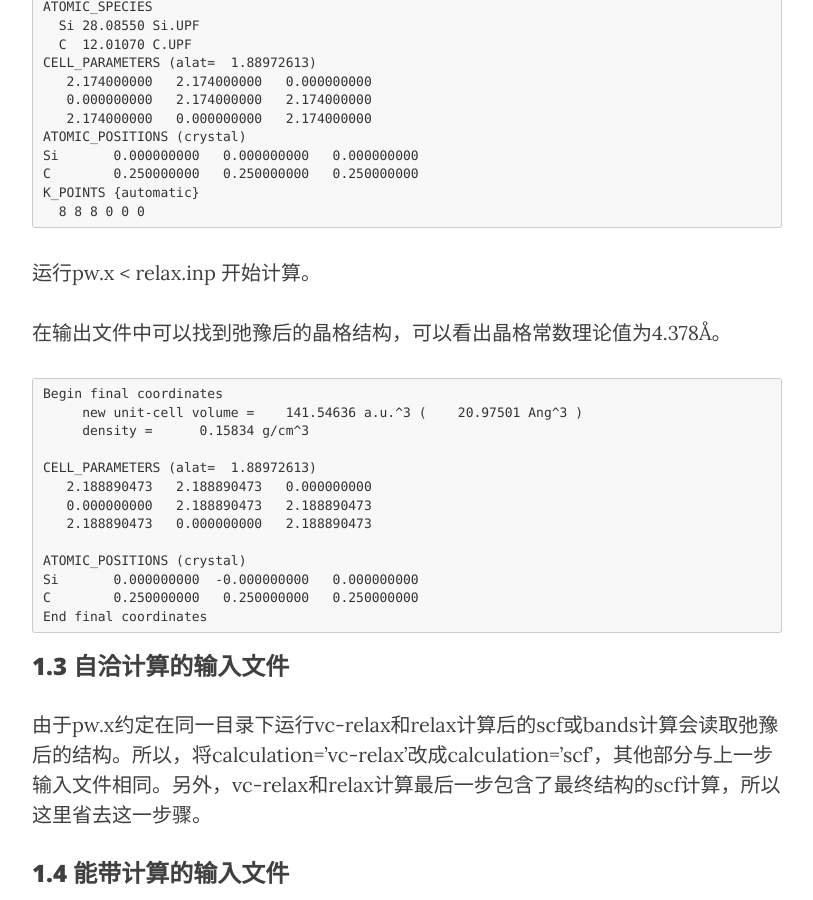
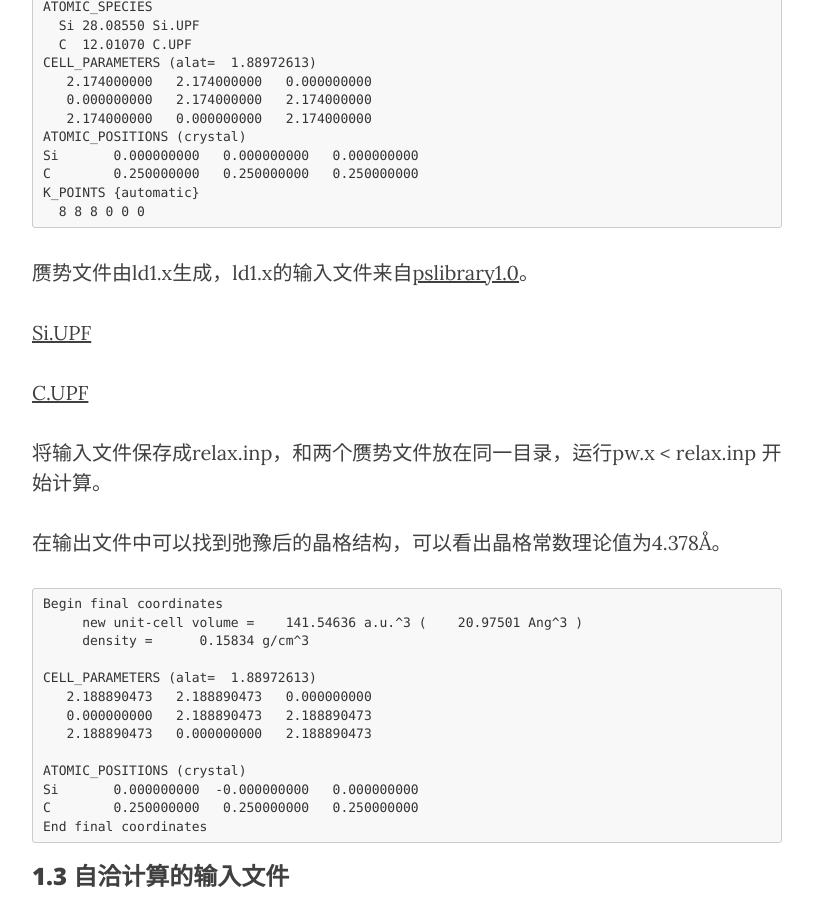
Before and after one commit to yyyu200/DFTbook, a Jekyll site: the page built from _posts/2019-04-01-HandsOn.md, in a window 1280 px wide and 900 px high, scrolled down 4533 px. Shown: the whole window, without its empty margins (233-1046 px from the left). Built offline with Jekyll 4.4.1, drawn with Linux system fonts in a browser that asks for light colours; nearby versions of some CDN libraries; formulas are drawn with MathJax 3; comment, search, counter and statistics services are not loaded.

Commit message:
modify at20190403-13:00:22-aliyun

````diff
--- a/_posts/2019-04-01-HandsOn.md
+++ b/_posts/2019-04-01-HandsOn.md
@@ -95,6 +95,7 @@ ibrav,celldm,nat,ntyp
 ### 1.2 结构弛豫的输入文件
 
 pw.x的初始晶体结构及晶格参数是实验值，但是，为了后续可能的超胞计算需要通过力的弛豫（relax）得到理论值（如果只计算体材料能带，而所关心的问题只限于电子性质而无关晶格，使用实验值也是可以的）。这里的CELL_PARAMETER用了常见的方式，与上一节从cif获得的原胞等价。
+
 ```
 &CONTROL
     calculation='vc-relax',
@@ -146,7 +147,13 @@ K_POINTS {automatic}
   8 8 8 0 0 0
 ```
 
-运行pw.x < relax.inp 开始计算。
+赝势文件由ld1.x生成，ld1.x的输入文件来自[pslibrary1.0](http://tieba.baidu.com/p/4022641347)。
+
+[Si.UPF]("http://yyyu200.github.io/DFTbook/_data/HandsOn/Si.UPF")
+
+[C.UPF]("http://yyyu200.github.io/DFTbook/_data/HandsOn/C.UPF")
+
+将输入文件保存成relax.inp，和两个赝势文件放在同一目录，运行pw.x < relax.inp 开始计算。
 
 在输出文件中可以找到弛豫后的晶格结构，可以看出晶格常数理论值为4.378Å。
 
````
